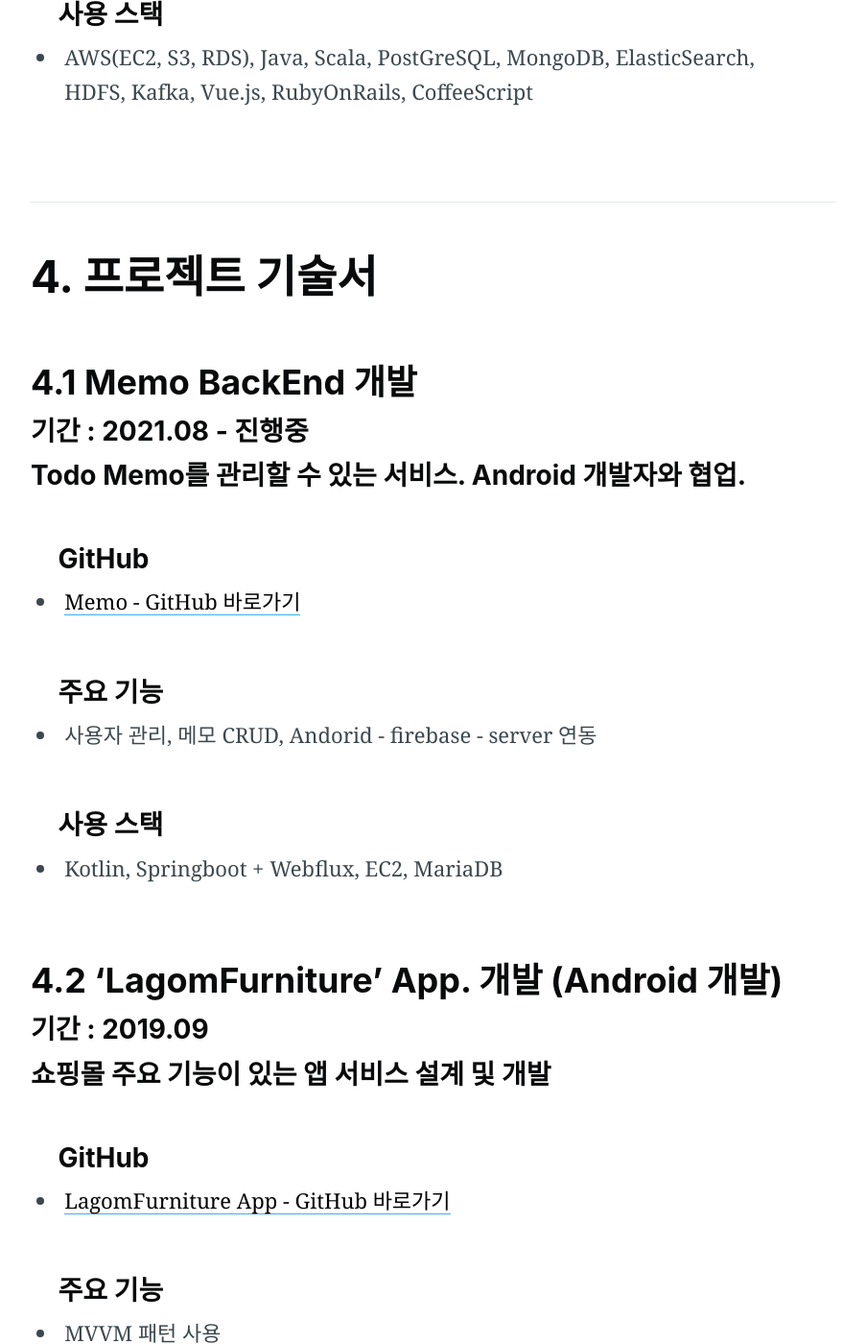
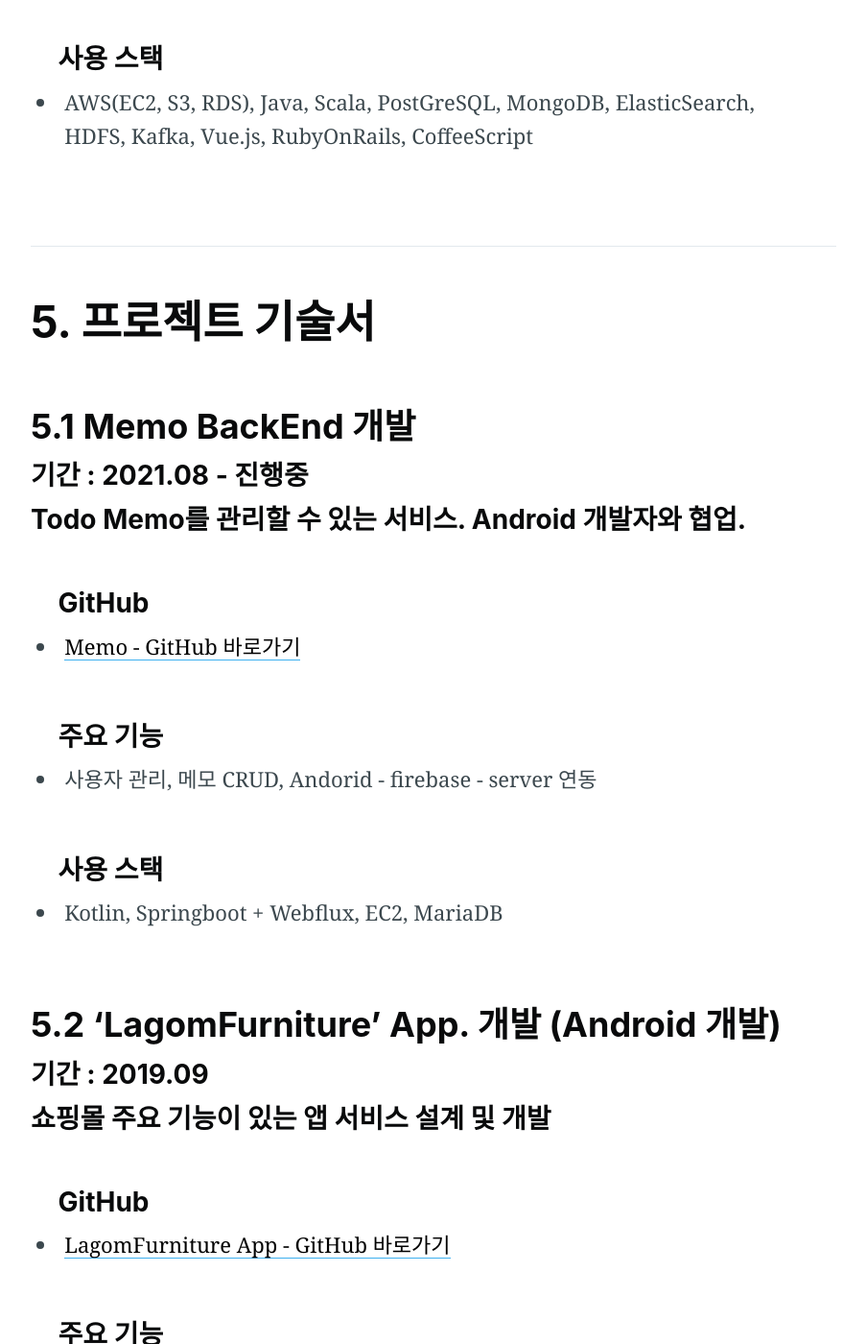
Before and after one commit to jennyleeee/jennyleeee.github.io, a Jekyll site: the page portfolio/index.html, which Jekyll copies as it is, in a window 1280 px wide and 1400 px high, scrolled down 3370 px. Shown: the whole window at 96% size, without its empty margins (188-1091 px from the left). Built offline with Jekyll 4.4.1, drawn with Linux system fonts in a browser that asks for light colours; nearby versions of some CDN libraries; comment, search, counter and statistics services are not loaded; some of the changed text lies outside the part shown.

Commit message:
fix: number

```diff
--- a/portfolio/index.html
+++ b/portfolio/index.html
@@ -221,10 +222,10 @@
 
 <hr />
 
-<h1 id="프로젝트기술서">4. 프로젝트 기술서</h1>
+<h1 id="프로젝트기술서">5. 프로젝트 기술서</h1>
 
 <br/>
-<h2 id="41-Memo-backend-개발">4.1 Memo BackEnd 개발</h2>
+<h2 id="41-Memo-backend-개발">5.1 Memo BackEnd 개발</h2>
 <h3 id="기간-202108-진행중">기간 : 2021.08 - 진행중</h3>
 <h3 id="메모-서비스"> Todo Memo를 관리할 수 있는 서비스. Android 개발자와 협업.</h3>
 <br/>
@@ -241,7 +242,7 @@
 <br/>
 </ul>
 
-<h2 id="42-LagomFurniture-app-개발-android-개발">4.2 ‘LagomFurniture’ App. 개발 (Android 개발)</h2>
+<h2 id="42-LagomFurniture-app-개발-android-개발">5.2 ‘LagomFurniture’ App. 개발 (Android 개발)</h2>
 <h3 id="기간-201909">기간 : 2019.09</h3>
 <h3 id="쇼핑몰-주요기능이있는-앱-개발">쇼핑몰 주요 기능이 있는 앱 서비스 설계 및 개발</h3>
 <br/>
@@ -270,7 +271,7 @@
 <img class="portfolioimage" src="/assets/portfolio/lagomfurniture_android/navigation_drawer.jpg" alt="lagomfurniture_android4" />
 <div style="clear:both;">	</div>
 
-<h2 id="42-LagomFurniture-web-개발-backend-개발">4.3 ‘LagomFurniture’ Web. 개발 (Back-End 개발)</h2>
+<h2 id="42-LagomFurniture-web-개발-backend-개발">5.3 ‘LagomFurniture’ Web. 개발 (Back-End 개발)</h2>
 <h3 id="기간-201906-201909">기간 : 2019.06 ~ 2019.09</h3>
 <h3 id="쇼핑몰-주요기능이있는-웹-개발">쇼핑몰 주요 기능이 있는 웹 서비스 설계 및 개발</h3>
 <br/>
@@ -289,7 +290,7 @@
 	<br/>
 </ul>
 
-<h2 id="43-asap-app-개발-android-개발">4.4	‘Flower’ App 개발 (Android)</h2>
+<h2 id="43-asap-app-개발-android-개발">5.4 ‘Flower’ App 개발 (Android)</h2>
 <h3 id="기간--201808--201811">기간 : 2018.08 ~ 2018.11</h3>
 <h3 id="장소-공유-sns-서비스"> 꽃 주문 앱 서비스 </h3>
 <br/>
@@ -326,7 +327,7 @@
 <br/>
 
 
-<h2 id="44-boa-web-개발-backend-개발">4.5	‘Crowd Funding’ Web 개발 </h2>
+<h2 id="44-boa-web-개발-backend-개발">5.5	‘Crowd Funding’ Web 개발 </h2>
 <h3 id="기간--201808--201811">기간 : 2018.06 ~ 2018.07</h3>
 <h3 id="문화생활-정보공유-서비스">크라우드 펀딩 웹 서비스</h3>
 <br/>
```
Also changed, not shown: other parts of portfolio/index.html (+5 -4 lines).
